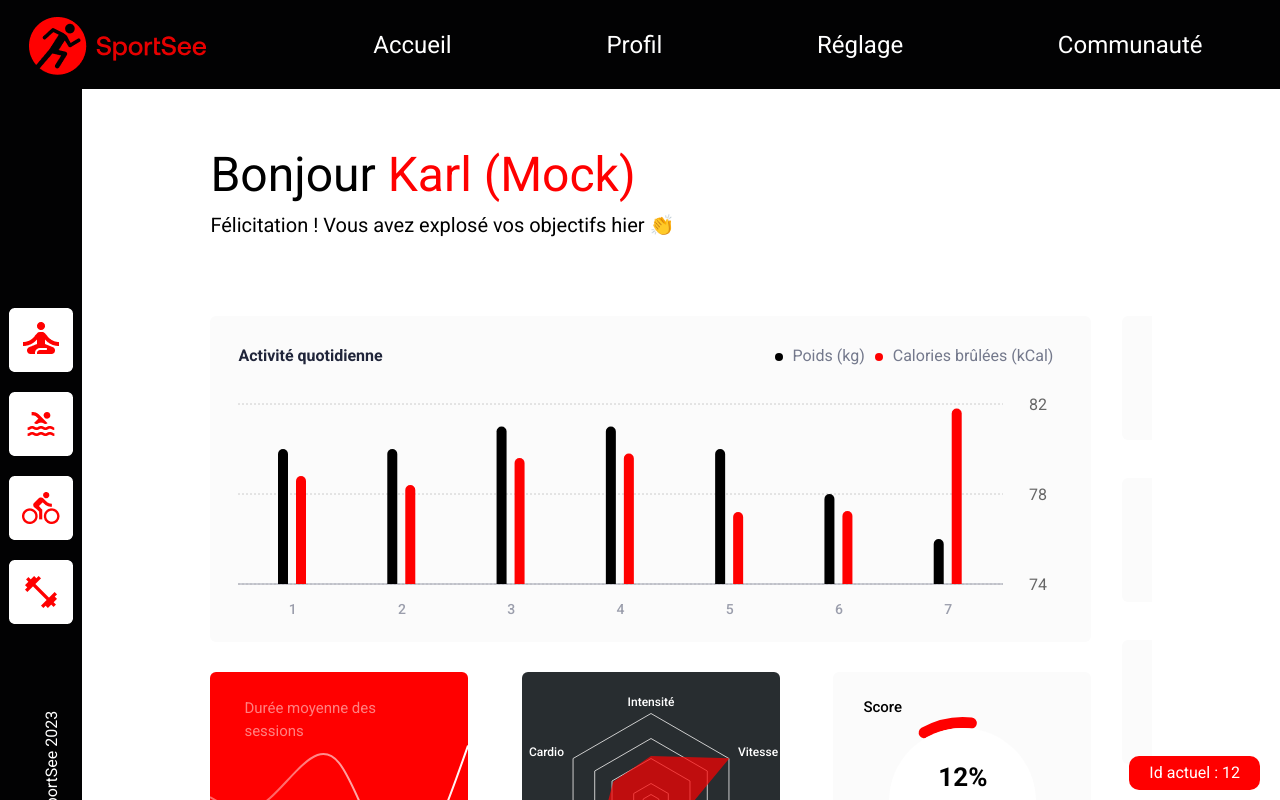
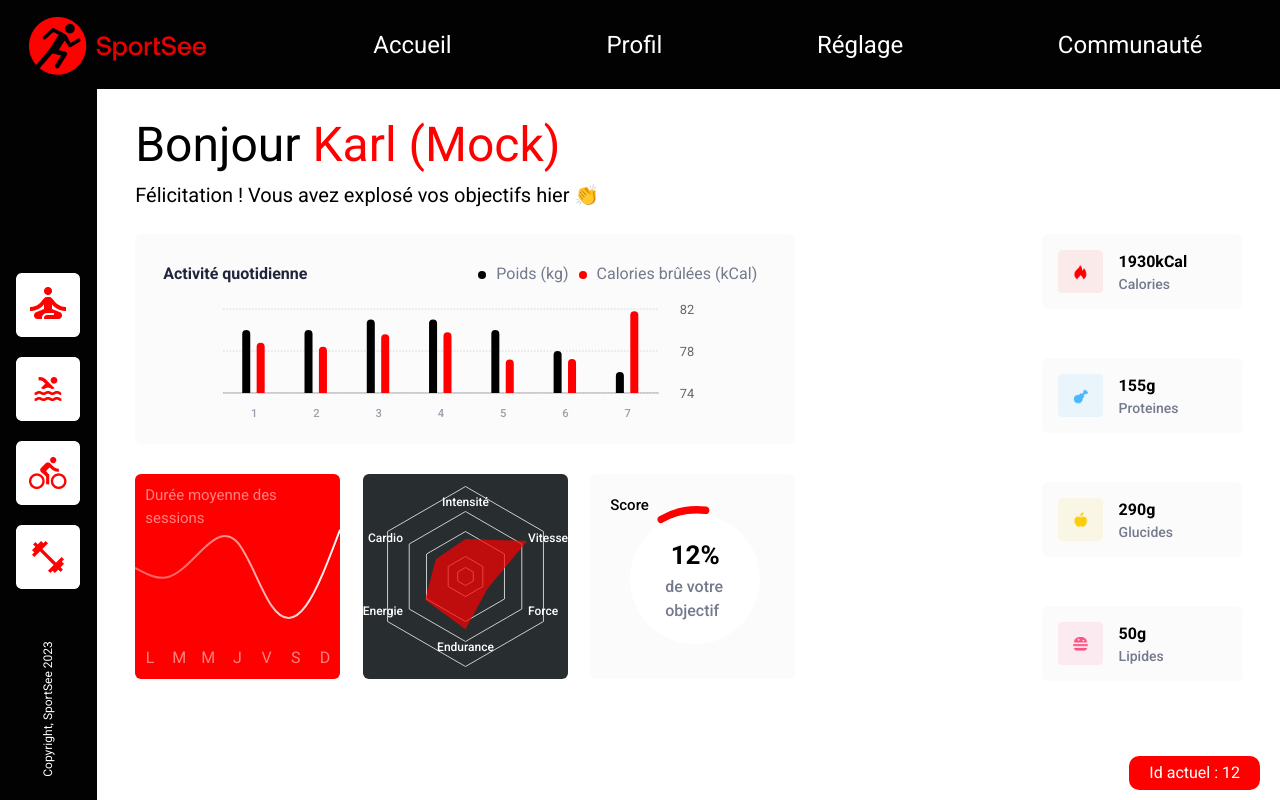
Before and after one commit to Typhub7/SportSee, a React (Vite) app: page /#/ in a window 1280 px wide. Shown: the top 800 px of the page. Built offline with nearby package versions, Linux system fonts and the light colour scheme.

Commit message:
improve smallest resolution

```diff
--- a/src/components/AverageSessionChart/AverageSessionChart.tsx
+++ b/src/components/AverageSessionChart/AverageSessionChart.tsx
@@ -3,6 +3,7 @@ import { UserAverageSessionsData } from "../../model/UserAverageSessionsModel";
 import formatAverageData from "../../utils/AddDayAverageData";
 import getDayLetter from "../../utils//obtainLetterDay"
 import './averagesessionchart.css'
+import { ResponsiveContainer } from "recharts";
 
 /**
  * Custom tooltip component for the average session duration chart.
@@ -60,7 +61,8 @@ const AverageChart = ({ userAverageSessions }: { userAverageSessions: UserAverag
         <div className="average_title">
 				Durée moyenne des sessions
         </div>
-        <LineChart width={258} height={263} data={userSessions.sessions}  >
+        <ResponsiveContainer width="100%" height="100%" aspect={1} minWidth={180}>
+            <LineChart data={userSessions.sessions}  >
                 <defs>
                     <linearGradient id="lineGradient" x1="0%" y1="0" x2="100%" y2="0">
                         <stop offset="25%" stopColor="rgba(255, 255, 255, 0.4)" />
@@ -116,6 +118,7 @@ const AverageChart = ({ userAverageSessions }: { userAverageSessions: UserAverag
                 />
 
             </LineChart>
+        </ResponsiveContainer>
         <div className="DurationSessionsLineChart__labels">
             {userSessions.sessions.map((session, index) => {
                 const dayLetter = getDayLetter(session.day);
--- a/src/components/AverageSessionChart/averagesessionchart.css
+++ b/src/components/AverageSessionChart/averagesessionchart.css
@@ -2,6 +2,8 @@
     position: relative;
     background-color: red;
     border-radius: 0.375rem;
+    width: 258px;
+    height: 263px;
 
 }
 
@@ -13,5 +15,17 @@
     font-size: 0.938rem;
     color: white;
     opacity: 0.5;
+}
 
+@media (max-width: 1300px) {
+    .averagesessionchart_container {
+        width: 205px;
+        height: 205px;
+    }
+
+    .average_title {
+        position: absolute;
+        top : 10px;
+        left: 10px;
+    }
 }
--- a/src/components/DailyBarchart/Dailybarchart.tsx
+++ b/src/components/DailyBarchart/Dailybarchart.tsx
@@ -1,6 +1,7 @@
 import { BarChart, Bar, XAxis, YAxis, CartesianGrid, Tooltip, Legend } from 'recharts';
 import { UserActivityData } from "../../model/UserActivityModel";
 import './dailybarchart.css'
+import { ResponsiveContainer } from 'recharts';
 
 /**
  * Displays a daily bar chart representing user activity.
@@ -13,7 +14,8 @@ const Dailybarchart = ({ userActivity }: { userActivity: UserActivityData }) =>
 
   return (
     <div className='dailybarchart_container'>
-      <BarChart width={835} height={280} data={userSessions} barSize={10} barGap={8}>
+      <ResponsiveContainer width="100%" height="100%" aspect={3} minWidth={280}>
+        <BarChart data={userSessions} barSize={10} barGap={8}>
         <CartesianGrid strokeDasharray="2 2" horizontal={true} vertical={false} />
         <XAxis dataKey="day" axisLine={{ stroke: "#9B9EAC"}} tickLine={false} tick={{ fill: "#9B9EAC", fontWeight: 500, fontSize: 14 }}
           tickMargin={14} tickFormatter={(value) => parseInt(value.substring(8)).toString()}/>
@@ -30,6 +32,7 @@ const Dailybarchart = ({ userActivity }: { userActivity: UserActivityData }) =>
         <Bar yAxisId="ybar-right" dataKey="kilogram" name="kg" fill="black" radius={[10, 10, 0, 0]} />
         <Bar yAxisId="ybar-left"  dataKey="calories" name="kCal" fill="red" radius={[10, 10, 0, 0]} />
         </BarChart>
+      </ResponsiveContainer>
     </div>
   );
 }
--- a/src/components/DailyBarchart/dailybarchart.css
+++ b/src/components/DailyBarchart/dailybarchart.css
@@ -18,6 +18,15 @@
     padding: 23px;
     width: fit-content;
     border-radius: 0.375rem;
+    width: 835px;
+    height: 280px;
+}
+
+@media (max-width: 1300px) {
+    .dailybarchart_container {
+        width: 660px;
+        height: 210px;
+    }
 }
 
 .dailyBarChart_legend_title {
--- a/src/components/KeyData/keydata.css
+++ b/src/components/KeyData/keydata.css
@@ -10,6 +10,7 @@
 
 .img_style {
     width: 60px;
+
 }
 
 .value_style {
@@ -22,3 +23,22 @@
     font-size: 0.875rem;
     font-weight: 500;
 }
+
+@media (max-width: 1300px) {
+    .keydata_container {
+        height: 75px;
+        width: 200px;
+        border-radius: 0.375rem;
+        margin: 0 0 49px 15px;
+        padding: 16px;
+        gap: 16px;
+    }
+
+    .img_style {
+        width: 45px;
+    }
+
+    .value_style {
+        font-size: 1rem;
+    }
+}
--- a/src/components/RadarChart/RadarChart.tsx
+++ b/src/components/RadarChart/RadarChart.tsx
@@ -2,6 +2,7 @@ import { Radar, RadarChart, PolarGrid, PolarAngleAxis } from 'recharts';
 import { UserPerformanceData } from "../../model/UserPerformanceModel";
 import { mapUserPerformance } from '../../utils/performanceUtils';
 import './radarchart.css'
+import { ResponsiveContainer } from 'recharts';
 
 /**
  * Radar chart component displaying user performance data.
@@ -14,11 +15,13 @@ const ChartRadar = ({ UserPerformance }: { UserPerformance: UserPerformanceData
 
 	return (
 		<div className='radarChartContainer'>
-            <RadarChart width={258} height={263} cx="50%" cy="50%" innerRadius="10%" outerRadius="73%" data={mappedUserData.performance}>
-                <PolarGrid radialLines={false} polarRadius={[9,20,45,65,90]} />
-                <PolarAngleAxis dataKey="kind" dy={3} tickSize={10} tick={{ fill: 'white' }} />
-                <Radar name="kind" dataKey="value" fill="red" fillOpacity={0.7} />
-            </RadarChart>
+            <ResponsiveContainer width="100%" height="100%">
+                <RadarChart  cx="50%" cy="50%" innerRadius="10%" outerRadius="73%" data={mappedUserData.performance}>
+                    <PolarGrid radialLines={false} polarRadius={[9,20,45,65,90]} />
+                    <PolarAngleAxis dataKey="kind" dy={2} tickSize={1} tick={{ fill: 'white' }} />
+                    <Radar name="kind" dataKey="value" fill="red" fillOpacity={0.7} />
+                </RadarChart>
+            </ResponsiveContainer>
 		</div>
 	)
 }
--- a/src/components/RadarChart/radarchart.css
+++ b/src/components/RadarChart/radarchart.css
@@ -3,4 +3,13 @@
     border-radius: 0.375rem;
     font-size: 0.75rem;
     font-weight: 500;
+    width: 258px;
+    height: 263px;
 }
+
+@media (max-width: 1300px) {
+    .radarChartContainer {
+        width: 205px;
+        height: 205px;
+    }
+}
--- a/src/components/ScoreChart/Scorechart.tsx
+++ b/src/components/ScoreChart/Scorechart.tsx
@@ -1,6 +1,7 @@
 import { PieChart, Pie, Cell} from 'recharts';
 import { UserMainData } from "../../model/UserMainDataModel";
 import './scorechart.css'
+import { ResponsiveContainer } from 'recharts';
 
 /**
  * Score chart component displaying the user's score and progress towards their goal.
@@ -17,15 +18,15 @@ const ScortChart = ({ userMainData }: { userMainData: UserMainData }) => {
     <div className='scoreChartContainer '>
       <div className="scoreChartTitle">Score</div>
       <div className='scoreChartPie_container'>
-        <PieChart width={180} height={180} >
-
+        <ResponsiveContainer width="100%" height="100%" >
+          <PieChart>
             <Pie
                 data={data}
                 cx="50%"
                 cy="50%"
                 startAngle={80}
                 endAngle={360 * score + 80}
-              innerRadius={"87%"}
+                innerRadius={"90%"}
                 outerRadius={"100%"}
                 dataKey="value"
                 cornerRadius={10}
@@ -35,6 +36,7 @@ const ScortChart = ({ userMainData }: { userMainData: UserMainData }) => {
               <Cell stroke="" fill="red" />
             </Pie>
           </PieChart>
+        </ResponsiveContainer>
       </div>
       <div className="scoreValue">
         <div className="scorePercentage">{score * 100}%</div>
--- a/src/components/ScoreChart/scorechart.css
+++ b/src/components/ScoreChart/scorechart.css
@@ -14,8 +14,10 @@
 }
 
 .scoreChartPie_container {
+    height: 180px;
+    width: 200px;
     position: absolute;
-    left: 40px;
+    left: 32px;
     top: 40px;
 }
 
@@ -38,7 +40,6 @@
     font-size: 26px;
     color: black;
     font-weight: 600;
-
 }
 
 .scoreObjectifText {
@@ -47,3 +48,31 @@
     color: #74798C;
     font-weight: 500;
 }
+
+@media (max-width: 1300px) {
+    .scoreChartContainer {
+        width: 205px;
+        height: 205px;
+    }
+
+    .scoreChartTitle {
+        padding-top: 20px;
+        padding-left: 20px;
+    }
+
+    .scoreChartPie_container {
+        height: 160px;
+        width: 160px;
+        position: absolute;
+        left: 27px;
+        top: 27px;
+    }
+
+    .scoreValue {
+        position: absolute;
+        top: 40px;
+        left: 40px;
+        width: 130px;
+        height: 130px;
+    }
+}
--- a/src/components/SideBar/sidebar.css
+++ b/src/components/SideBar/sidebar.css
@@ -21,3 +21,11 @@
     top: 80%;
     left: -38px;
 }
+
+@media (max-width: 1300px) {
+    .copyright {
+        top: 83%;
+        left: -20px;
+        font-size: 12px;
+    }
+}
--- a/src/pages/Accueil/accueil.css
+++ b/src/pages/Accueil/accueil.css
@@ -7,8 +7,10 @@
     width: 100%;
 }
 
+
 .allstat_container {
     margin-top: 77px;
+    min-width: 880px;
 }
 
 .main_container {
@@ -41,3 +43,15 @@
 .floating_button:hover {
     background-color: #7e1212; /* Changement de couleur de fond au survol */
 }
+
+
+@media (max-width: 1600px) {
+    .pagecontent_container {
+      margin-top: 20px;
+      margin-left: 3%;
+      margin-right: 3%;
+    }
+    .allstat_container {
+        margin-top: 25px
+    }
+}
```
Also changed, not shown: 1 other file (tests, documents, lock files or other folders). Lines whose indentation alone changed are shown as unchanged.
